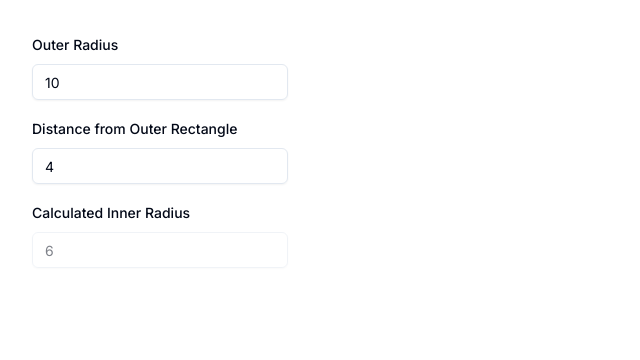
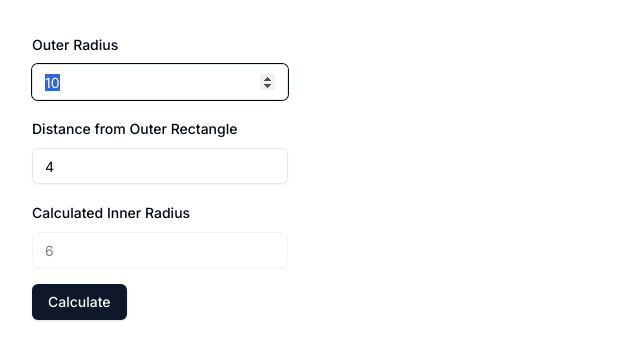
Before and after one commit to dbr787/absurd-rock, a Next.js app: page / in a window 1280 px wide. Shown: the top 360 px of the page, without its empty margins (0-640 px from the left). Built offline with nearby package versions, Linux system fonts and the light colour scheme.

Commit message:
focus first field on page load

```diff
--- a/components/RectangleRadiusForm.tsx
+++ b/components/RectangleRadiusForm.tsx
@@ -52,6 +52,7 @@ export function RectangleRadiusForm() {
   const [tooltipText, setTooltipText] = useState<string>("Copy to clipboard");
   const [tooltipOpen, setTooltipOpen] = useState<boolean>(false);
   const timeoutRef = useRef<NodeJS.Timeout | null>(null);
+  const outerRadiusRef = useRef<HTMLInputElement>(null);
 
   const form = useForm<FormSchema>({
     resolver: zodResolver(formSchema),
@@ -86,6 +87,14 @@ export function RectangleRadiusForm() {
     calculateInnerRadius(); // Initial calculation on mount
     return () => subscription.unsubscribe();
   }, [form]);
+
+  useEffect(() => {
+    // Focus and select the first input field when the component mounts
+    if (outerRadiusRef.current) {
+      outerRadiusRef.current.focus();
+      outerRadiusRef.current.select(); // Select all text in the input
+    }
+  }, []);
 
   const sanitizeInput = (e: React.ChangeEvent<HTMLInputElement>) => {
     e.target.value = e.target.value.replace(/[^0-9]/g, "");
@@ -141,6 +150,7 @@ export function RectangleRadiusForm() {
                   value={field.value || ""}
                   onInput={sanitizeInput}
                   onChange={(e) => handleChange(e, field)}
+                  ref={outerRadiusRef} // Add ref to the first input
                 />
               </FormControl>
               <FormMessage />
@@ -208,7 +218,7 @@ export function RectangleRadiusForm() {
             </TooltipProvider>
           </div>
         </FormItem>
-        {/* <Button type="submit">Calculate</Button> */}
+        <Button type="submit">Calculate</Button>
       </form>
     </Form>
   );
```
